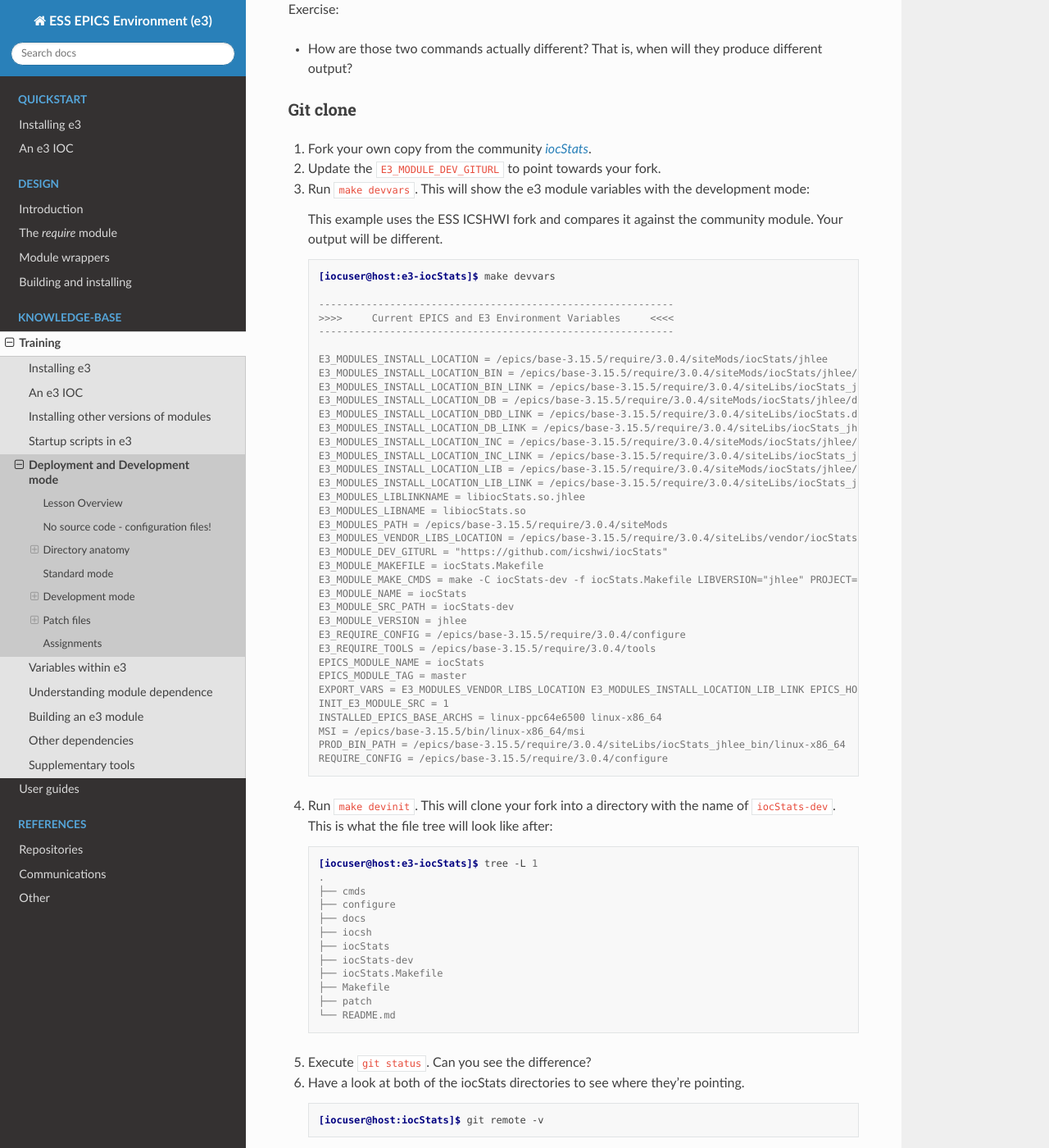
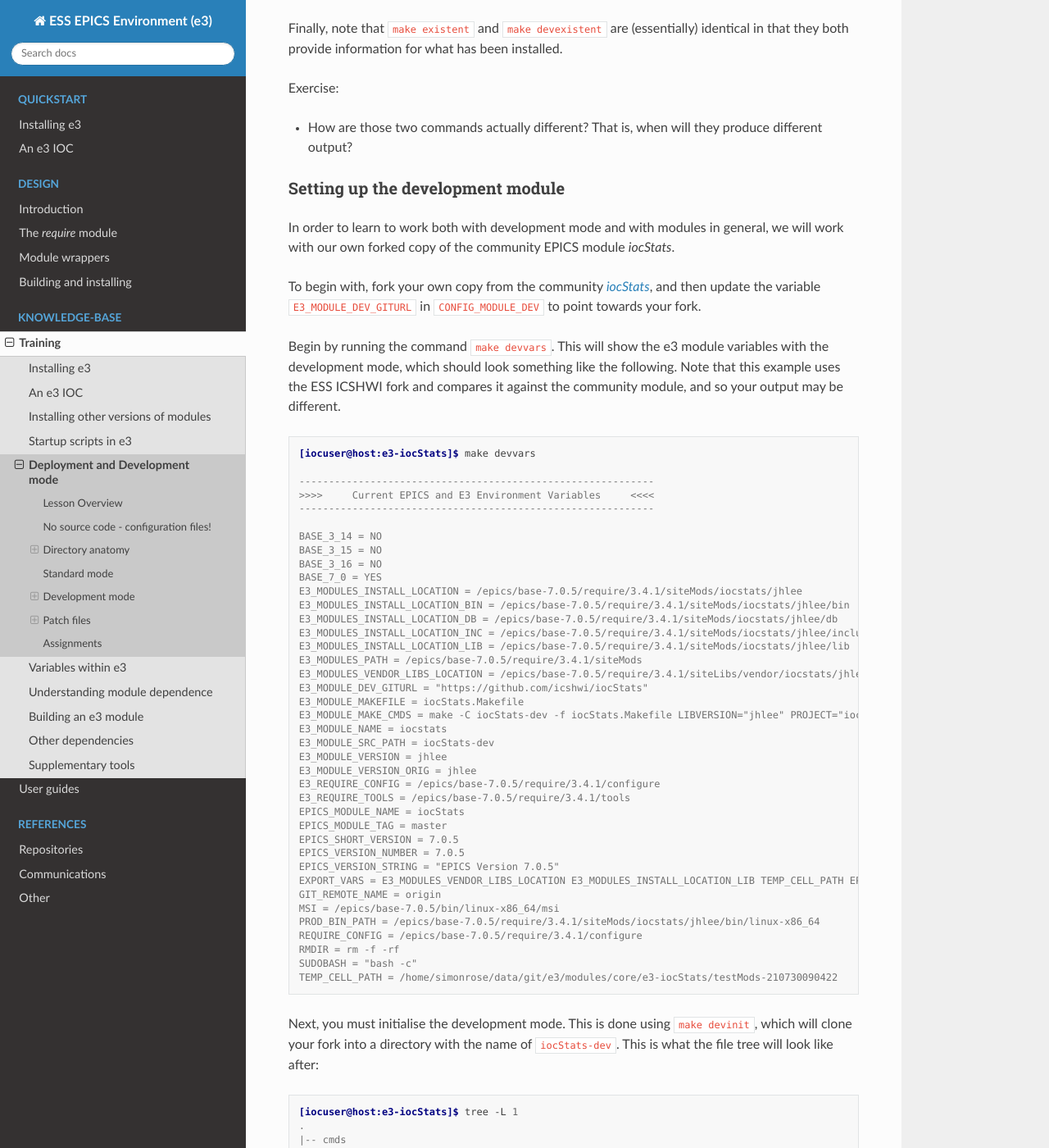
Before and after one commit to ttkorhonen/e3pages, a Sphinx documentation site: the page built from docs/kb/training/workbook/5_e3_modes.md, in a window 1280 px wide and 1400 px high, scrolled down 4923 px. Shown: the whole window at 82% size. Built offline with Sphinx 7.4.7 and the Read the Docs theme 2.0.0, drawn with Linux system fonts in a browser that asks for light colours; some of the changed text lies outside the part shown.

Commit message:
Updated the dev mode setup

````diff
--- a/docs/kb/training/workbook/5_e3_modes.md
+++ b/docs/kb/training/workbook/5_e3_modes.md
@@ -106,6 +106,11 @@ the module has moved.
 
 ## Standard mode
 
+:::{note}
+Please note that the *Standard* versus *Development* modes is currently under review within the e3 team. While these
+reflect the current State-Of-The-e3, there is a very strong possibility that this will change in the near future.
+:::
+
 e3 uses `git submodule` to import one repository (the community EPICS module) into another (the e3 wrapper). However, the commit hash that is used to link
 these two repositories is *not* what is used to build the module. When you build and deploy the module, the submodule will first be checked out at the commit
 defined by `EPICS_MODULE_TAG`. In a perfect world these two should point at the same commit, but it is possible that they do not. This can result
@@ -156,85 +161,92 @@ Finally, note that `make existent` and `make devexistent` are (essentially) iden
 Exercise:
 * How are those two commands actually different? That is, when will they produce different output?
 
-### Git clone
+### Setting up the development module
 
-1. Fork your own copy from the community *[iocStats](https://github.com/epics-modules/iocStats)*.
+In order to learn to work both with development mode and with modules in general, we will work with our own forked copy of the
+community EPICS module *iocStats*.
 
-2. Update the `E3_MODULE_DEV_GITURL` to point towards your fork.
+To begin with, fork your own copy from the community *[iocStats](https://github.com/epics-modules/iocStats)*, and then update the
+variable `E3_MODULE_DEV_GITURL` in `CONFIG_MODULE_DEV` to point towards your fork.
 
-3. Run `make devvars`. This will show the e3 module variables with the development mode:
+Begin by running the command `make devvars`. This will show the e3 module variables with the development mode, which should look
+something like the following. Note that this example uses the ESS ICSHWI fork and compares it against the community module, and
+so your output may be different.
 
-   This example uses the ESS ICSHWI fork and compares it against the community module. Your output will be different.
+```console
+[iocuser@host:e3-iocStats]$ make devvars
 
-   ```console
-   [iocuser@host:e3-iocStats]$ make devvars
+------------------------------------------------------------
+>>>>     Current EPICS and E3 Environment Variables     <<<<
+------------------------------------------------------------
 
-   ------------------------------------------------------------
-   >>>>     Current EPICS and E3 Environment Variables     <<<<
-   ------------------------------------------------------------
+BASE_3_14 = NO
+BASE_3_15 = NO
+BASE_3_16 = NO
+BASE_7_0 = YES
+E3_MODULES_INSTALL_LOCATION = /epics/base-7.0.5/require/3.4.1/siteMods/iocstats/jhlee
+E3_MODULES_INSTALL_LOCATION_BIN = /epics/base-7.0.5/require/3.4.1/siteMods/iocstats/jhlee/bin
+E3_MODULES_INSTALL_LOCATION_DB = /epics/base-7.0.5/require/3.4.1/siteMods/iocstats/jhlee/db
+E3_MODULES_INSTALL_LOCATION_INC = /epics/base-7.0.5/require/3.4.1/siteMods/iocstats/jhlee/include
+E3_MODULES_INSTALL_LOCATION_LIB = /epics/base-7.0.5/require/3.4.1/siteMods/iocstats/jhlee/lib
+E3_MODULES_PATH = /epics/base-7.0.5/require/3.4.1/siteMods
+E3_MODULES_VENDOR_LIBS_LOCATION = /epics/base-7.0.5/require/3.4.1/siteLibs/vendor/iocstats/jhlee
+E3_MODULE_DEV_GITURL = "https://github.com/icshwi/iocStats"
+E3_MODULE_MAKEFILE = iocStats.Makefile
+E3_MODULE_MAKE_CMDS = make -C iocStats-dev -f iocStats.Makefile LIBVERSION="jhlee" PROJECT="iocstats" EPICS_MODULES="/epics/base-7.0.5/require/3.4.1/siteMods" EPICS_LOCATION="/epics/base-7.0.5" BUILDCLASSES="Linux" E3_SITEMODS_PATH="/epics/base-7.0.5/require/3.4.1/siteMods" E3_SITEAPPS_PATH="/epics/base-7.0.5/require/3.4.1/siteApps" E3_SITELIBS_PATH="/epics/base-7.0.5/require/3.4.1/siteLibs" iocstats_E3_GIT_DESC="7.0.5-3.4.1/3.1.16-2fd5f31-20210426T180403-8-gf4f95ba" iocstats_E3_GIT_STATUS="[ \\\" M configure/CONFIG_MODULE_DEV\\\",  \\\" M configure/RELEASE_DEV\\\", ]" iocstats_E3_GIT_URL="git@gitlab.esss.lu.se:e3/wrappers/core/e3-iocStats.git"
+E3_MODULE_NAME = iocstats
+E3_MODULE_SRC_PATH = iocStats-dev
+E3_MODULE_VERSION = jhlee
+E3_MODULE_VERSION_ORIG = jhlee
+E3_REQUIRE_CONFIG = /epics/base-7.0.5/require/3.4.1/configure
+E3_REQUIRE_TOOLS = /epics/base-7.0.5/require/3.4.1/tools
+EPICS_MODULE_NAME = iocStats
+EPICS_MODULE_TAG = master
+EPICS_SHORT_VERSION = 7.0.5
+EPICS_VERSION_NUMBER = 7.0.5
+EPICS_VERSION_STRING = "EPICS Version 7.0.5"
+EXPORT_VARS = E3_MODULES_VENDOR_LIBS_LOCATION E3_MODULES_INSTALL_LOCATION_LIB TEMP_CELL_PATH EPICS_HOST_ARCH EPICS_BASE MSI E3_MODULE_NAME E3_MODULE_VERSION E3_SITEMODS_PATH E3_SITEAPPS_PATH E3_SITELIBS_PATH E3_REQUIRE_MAKEFILE_INPUT_OPTIONS E3_REQUIRE_NAME E3_REQUIRE_CONFIG E3_REQUIRE_DB E3_REQUIRE_LOCATION E3_REQUIRE_DBD E3_REQUIRE_VERSION E3_REQUIRE_TOOLS E3_REQUIRE_INC E3_REQUIRE_LIB E3_REQUIRE_BIN QUIET
+GIT_REMOTE_NAME = origin
+MSI = /epics/base-7.0.5/bin/linux-x86_64/msi
+PROD_BIN_PATH = /epics/base-7.0.5/require/3.4.1/siteMods/iocstats/jhlee/bin/linux-x86_64
+REQUIRE_CONFIG = /epics/base-7.0.5/require/3.4.1/configure
+RMDIR = rm -f -rf
+SUDOBASH = "bash -c"
+TEMP_CELL_PATH = /home/simonrose/data/git/e3/modules/core/e3-iocStats/testMods-210730090422
+```
 
-   E3_MODULES_INSTALL_LOCATION = /epics/base-3.15.5/require/3.0.4/siteMods/iocStats/jhlee
-   E3_MODULES_INSTALL_LOCATION_BIN = /epics/base-3.15.5/require/3.0.4/siteMods/iocStats/jhlee/bin
-   E3_MODULES_INSTALL_LOCATION_BIN_LINK = /epics/base-3.15.5/require/3.0.4/siteLibs/iocStats_jhlee_bin
-   E3_MODULES_INSTALL_LOCATION_DB = /epics/base-3.15.5/require/3.0.4/siteMods/iocStats/jhlee/db
-   E3_MODULES_INSTALL_LOCATION_DBD_LINK = /epics/base-3.15.5/require/3.0.4/siteLibs/iocStats.dbd.jhlee
-   E3_MODULES_INSTALL_LOCATION_DB_LINK = /epics/base-3.15.5/require/3.0.4/siteLibs/iocStats_jhlee_db
-   E3_MODULES_INSTALL_LOCATION_INC = /epics/base-3.15.5/require/3.0.4/siteMods/iocStats/jhlee/include
-   E3_MODULES_INSTALL_LOCATION_INC_LINK = /epics/base-3.15.5/require/3.0.4/siteLibs/iocStats_jhlee_include
-   E3_MODULES_INSTALL_LOCATION_LIB = /epics/base-3.15.5/require/3.0.4/siteMods/iocStats/jhlee/lib
-   E3_MODULES_INSTALL_LOCATION_LIB_LINK = /epics/base-3.15.5/require/3.0.4/siteLibs/iocStats_jhlee_lib
-   E3_MODULES_LIBLINKNAME = libiocStats.so.jhlee
-   E3_MODULES_LIBNAME = libiocStats.so
-   E3_MODULES_PATH = /epics/base-3.15.5/require/3.0.4/siteMods
-   E3_MODULES_VENDOR_LIBS_LOCATION = /epics/base-3.15.5/require/3.0.4/siteLibs/vendor/iocStats/jhlee
-   E3_MODULE_DEV_GITURL = "https://github.com/icshwi/iocStats"
-   E3_MODULE_MAKEFILE = iocStats.Makefile
-   E3_MODULE_MAKE_CMDS = make -C iocStats-dev -f iocStats.Makefile LIBVERSION="jhlee" PROJECT="iocStats" EPICS_MODULES="/epics/base-3.15.5/require/3.0.4/siteMods" EPICS_LOCATION="/epics/base-3.15.5" BUILDCLASSES="Linux" E3_SITEMODS_PATH="/epics/base-3.15.5/require/3.0.4/siteMods" E3_SITEAPPS_PATH="/epics/base-3.15.5/require/3.0.4/siteApps" E3_SITELIBS_PATH="/epics/base-3.15.5/require/3.0.4/siteLibs"
-   E3_MODULE_NAME = iocStats
-   E3_MODULE_SRC_PATH = iocStats-dev
-   E3_MODULE_VERSION = jhlee
-   E3_REQUIRE_CONFIG = /epics/base-3.15.5/require/3.0.4/configure
-   E3_REQUIRE_TOOLS = /epics/base-3.15.5/require/3.0.4/tools
-   EPICS_MODULE_NAME = iocStats
-   EPICS_MODULE_TAG = master
-   EXPORT_VARS = E3_MODULES_VENDOR_LIBS_LOCATION E3_MODULES_INSTALL_LOCATION_LIB_LINK EPICS_HOST_ARCH EPICS_BASE MSI E3_MODULE_VERSION E3_SITEMODS_PATH E3_SITEAPPS_PATH E3_SITELIBS_PATH E3_REQUIRE_MAKEFILE_INPUT_OPTIONS E3_REQUIRE_NAME E3_REQUIRE_DB E3_REQUIRE_CONFIG E3_REQUIRE_LOCATION E3_REQUIRE_DBD E3_REQUIRE_VERSION E3_REQUIRE_TOOLS E3_REQUIRE_INC E3_REQUIRE_LIB E3_REQUIRE_BIN QUIET   SUDO2 SUDO_INFO SUDOBASH SUDO
-   INIT_E3_MODULE_SRC = 1
-   INSTALLED_EPICS_BASE_ARCHS = linux-ppc64e6500 linux-x86_64
-   MSI = /epics/base-3.15.5/bin/linux-x86_64/msi
-   PROD_BIN_PATH = /epics/base-3.15.5/require/3.0.4/siteLibs/iocStats_jhlee_bin/linux-x86_64
-   REQUIRE_CONFIG = /epics/base-3.15.5/require/3.0.4/configure
-   ```
+Next, you must initialise the development mode. This is done using `make devinit`, which will clone your fork into a directory with
+the name of `iocStats-dev`. This is what the file tree will look like after:
 
-4. Run `make devinit`. This will clone your fork into a directory with the name of `iocStats-dev`. This is what the file tree will look like after:
+```console
+[iocuser@host:e3-iocStats]$ tree -L 1
+.
+|-- cmds
+|-- configure
+|-- docs
+|-- iocsh
+|-- iocStats
+|-- iocStats-dev
+|-- iocStats.Makefile
+|-- Makefile
+|-- patch
+|-- README.md
+`-- template
+```
 
-   ```console
-   [iocuser@host:e3-iocStats]$ tree -L 1
-   .
-   ├── cmds
-   ├── configure
-   ├── docs
-   ├── iocsh
-   ├── iocStats
-   ├── iocStats-dev
-   ├── iocStats.Makefile
-   ├── Makefile
-   ├── patch
-   └── README.md
-   ```
+Confirm now that you have dev mod set up correctly by checking the remote urls for both the submodule and development directories by
+using `git remote -v`.
+```console
+[iocuser@host:iocStats]$ git remote -v
+```
 
-5. Execute `git status`. Can you see the difference?
+```console
+[iocuser@host:iocStats-dev]$ git remote -v
+```
 
-6. Have a look at both of the iocStats directories to see where they're pointing.
-
-   ```console
-   [iocuser@host:iocStats]$ git remote -v
-   ```
-
-   ```console
-   [iocuser@host:iocStats-dev]$ git remote -v
-   ```
-
-   > By default, the `*-dev` path within an e3-module is ignored (which you can see in the `.gitignore`). With this workflow, we can expand our repository up to any number of use cases.
+:::{tip}
+Note that by default, the `*-dev` path within an e3-module is ignored (which you can see in the `.gitignore`). With this workflow, we can expand our repository up to any number of use cases.
+:::
 
 ### Consistent build environment
 
````
